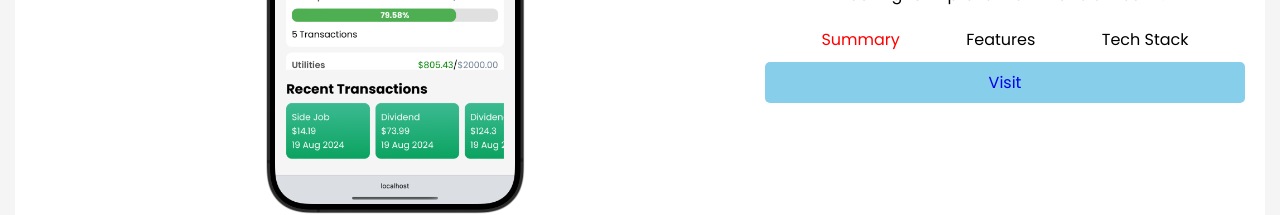
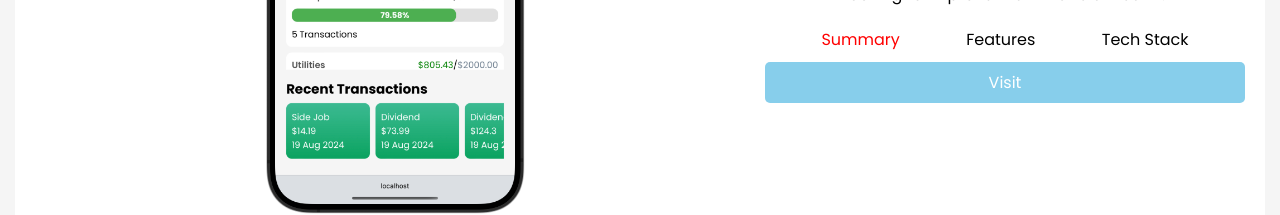
Before and after one commit to TarokoDev/ANSM-Portfolio, a React (Vite) app in the folder frontend/: page / in a window 1280 px wide. Shown: the part 2049-2264 px from the top of the page. Built offline with nearby package versions, Linux system fonts and the light colour scheme.

Commit message:
Update Button.module.css
Updated the "a" tag to fill the whole div so the button component is clickable anywhere on the button surface.

```diff
--- a/frontend/src/components/buttons/Button.module.css
+++ b/frontend/src/components/buttons/Button.module.css
@@ -1,8 +1,7 @@
-.component .container a {
+.filled a, .outline a, .text a {
     cursor: pointer;
     text-decoration: none;
-    color: black;
-    transition: color 0.3s ease;
+    color: white;
     width: 100%;
     height: 100%;
     text-align: center;
```
